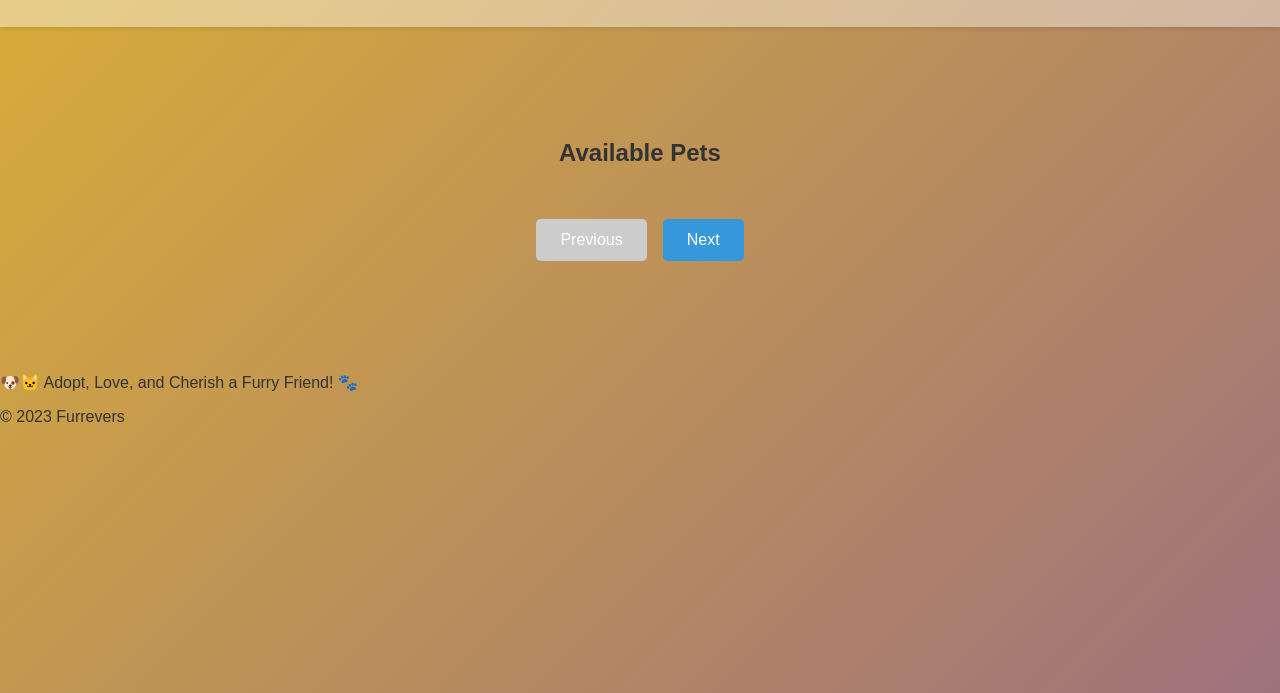
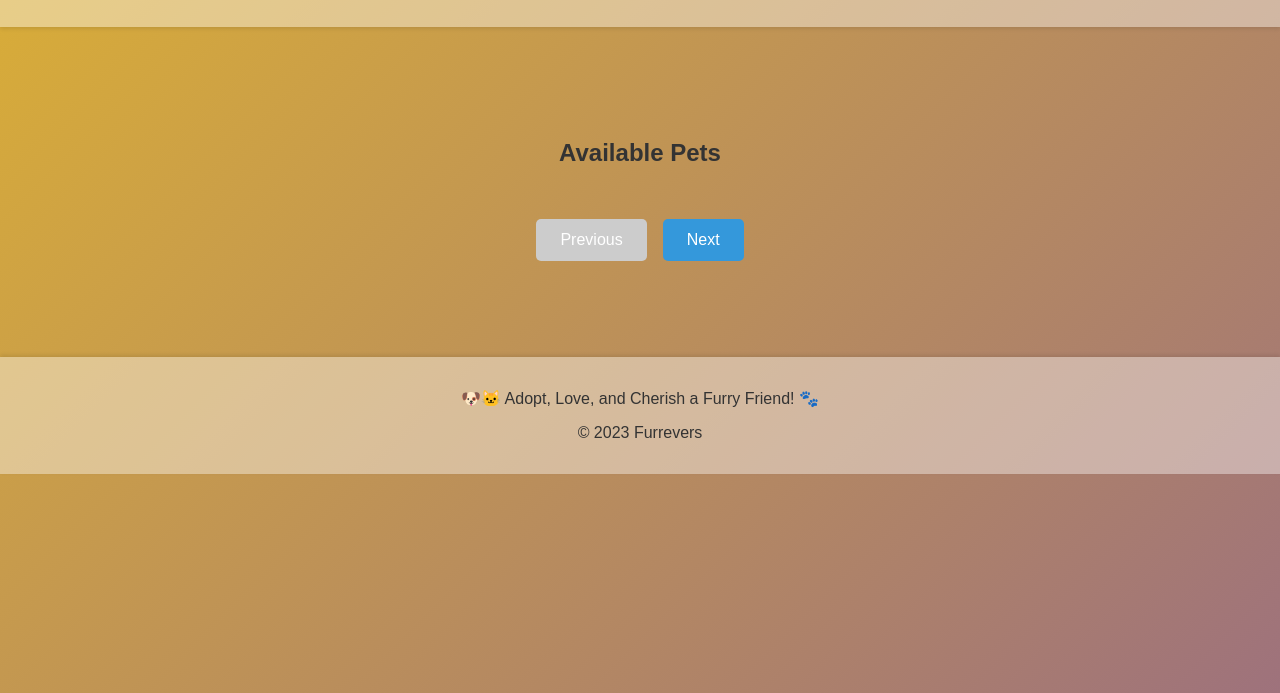
Before and after one commit to kartavyamantri/Furrevers, a website: page public/repository.html in a window 1280 px wide. Shown: the part 107-800 px from the top of the page. Drawn offline with Linux system fonts and the light colour scheme; no server answers.

Commit message:
Rename parrot image

```diff
--- a/public/repository.css
+++ b/public/repository.css
@@ -113,6 +113,15 @@ main {
     background-color: #2980b9;
 }
 
+/* Footer Styles */
+footer {
+    background-color: rgba(255, 255, 255, 0.4);
+    color: #333;
+    text-align: center;
+    padding: 1em;
+    box-shadow: 0 -2px 4px rgba(0, 0, 0, 0.1);
+}
+
 /* Pagination Styles */
 #pagination-controls {
     margin: 2em 0;
--- a/public/repository.js
+++ b/public/repository.js
@@ -13,7 +13,7 @@ function fetchPets(page = 1) {
                 const petCard = `
                             <div class="pet">
                                 <h3>${pet.name}</h3>
-                                <img src="./Assets/${pet.species.toLowerCase()}.jpeg" alt="${pet.name}">
+                                <img src="./Assets/${pet.species.toLowerCase()}.jpeg" alt="${pet.species.toLowerCase()}">
                                 <p>${pet.description}</p>
                                 <a class="btn btn-primary" href="#">Adopt Now</a>
                             </div>
```
Also changed, not shown: public/about.html (+1 -1 lines), public/Assets/bird.jpeg (renamed from public/Assets/parrot.jpeg).
